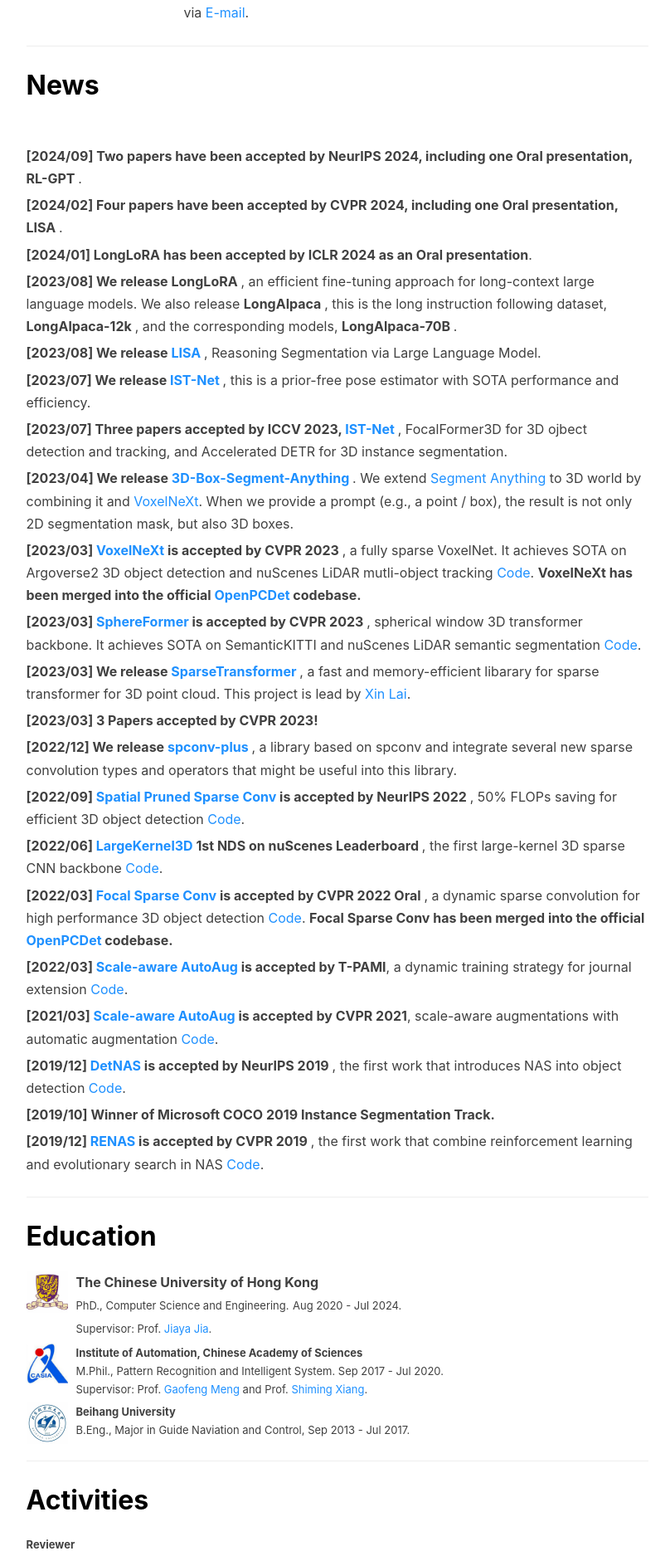
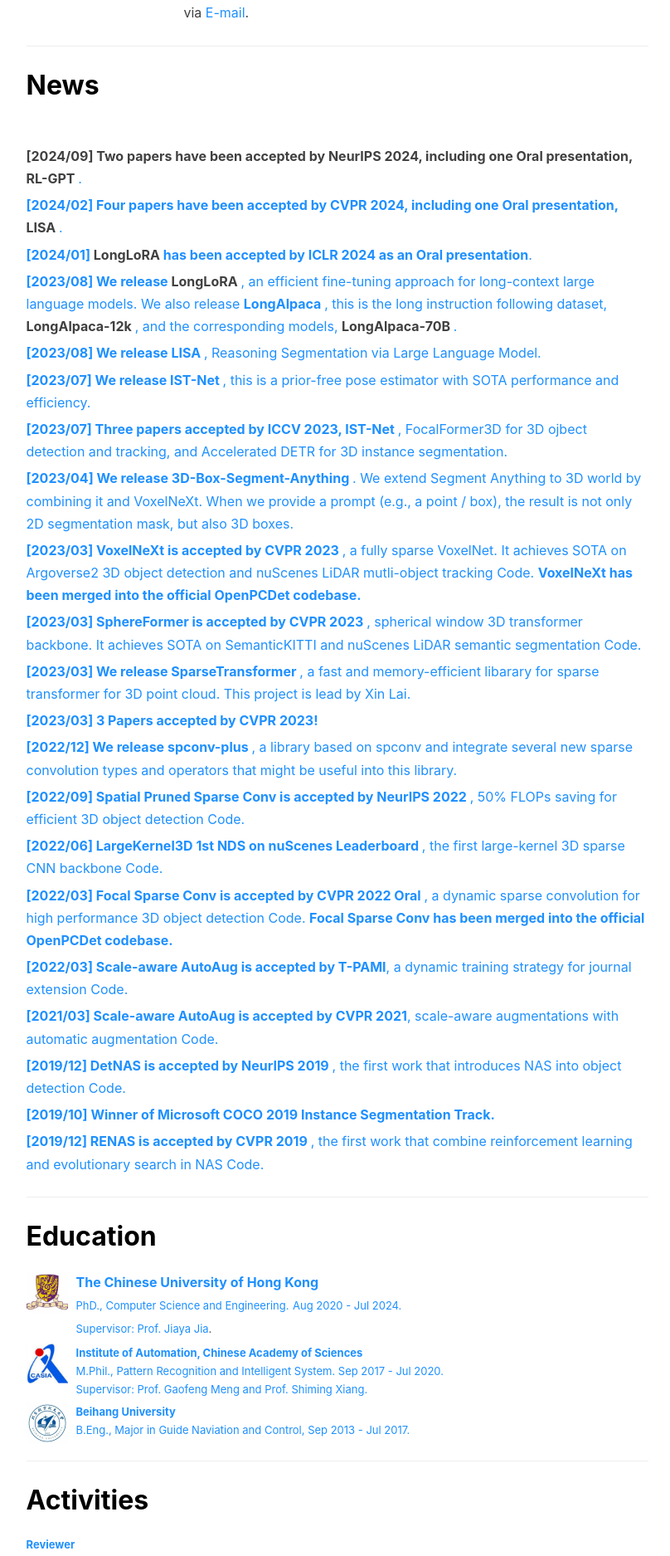
Before and after one commit to yukang2017/yukang2017.github.io, a Jekyll site: the page built from index.html, in a window 1280 px wide. Shown: the part 606-2481 px from the top of the page at 83% size, without its empty margins (136-944 px from the left). Built offline with Jekyll 4.4.1, drawn with Linux system fonts in a browser that asks for light colours; nearby versions of some CDN libraries; the list of posts is cut into pages by our own code; comment, search, counter and statistics services are not loaded.

Commit message:
Update index.html

```diff
--- a/index.html
+++ b/index.html
@@ -41,22 +41,22 @@
 				<p class="media-heading">
 				<strong>
 					[2024/09] Two papers have been accepted by NeurIPS 2024, including one Oral presentation, <a target="_blank"
-					   href="https://arxiv.org/pdf/2402.19299">RL-GPT</font></a> </strong>.
+					   href="https://arxiv.org/pdf/2402.19299">RL-GPT<font color="DodgerBlue"></a> </strong>.
 				</p>
 				<p class="media-heading">
 				<strong>
 					[2024/02] Four papers have been accepted by CVPR 2024, including one Oral presentation, <a target="_blank"
-					   href="https://github.com/dvlab-research/LISA">LISA</font></a> </strong>.
+					   href="https://github.com/dvlab-research/LISA">LISA<font color="DodgerBlue"></a> </strong>.
 				</p>
 				<p class="media-heading">
 				<strong>
 					[2024/01] <a target="_blank"
-					   href="https://github.com/dvlab-research/LongLoRA">LongLoRA</font></a> has been accepted by ICLR 2024 as an Oral presentation</strong>.
+					   href="https://github.com/dvlab-research/LongLoRA">LongLoRA<font color="DodgerBlue"></a> has been accepted by ICLR 2024 as an Oral presentation</strong>.
 				</p>
 				<p class="media-heading">
 				<strong>
 					[2023/08] We release <a target="_blank"
-					   href="https://github.com/dvlab-research/LongLoRA">LongLoRA</font></a> </strong>, an efficient fine-tuning approach for long-context large language models. We also release <strong> LongAlpaca </strong>, this is the long instruction following dataset, <strong> <a target="_blank" href="https://huggingface.co/datasets/Yukang/LongAlpaca-12k">LongAlpaca-12k</font></a> </strong>, and the corresponding models, <strong> <a target="_blank" href="https://huggingface.co/Yukang/LongAlpaca-70B">LongAlpaca-70B</font></a> </strong>.
+					   href="https://github.com/dvlab-research/LongLoRA">LongLoRA<font color="DodgerBlue"></a> </strong>, an efficient fine-tuning approach for long-context large language models. We also release <strong> LongAlpaca </strong>, this is the long instruction following dataset, <strong> <a target="_blank" href="https://huggingface.co/datasets/Yukang/LongAlpaca-12k">LongAlpaca-12k<font color="DodgerBlue"></a> </strong>, and the corresponding models, <strong> <a target="_blank" href="https://huggingface.co/Yukang/LongAlpaca-70B">LongAlpaca-70B<font color="DodgerBlue"></a> </strong>.
 				</p>
 				<p class="media-heading">
 				<strong>
```
